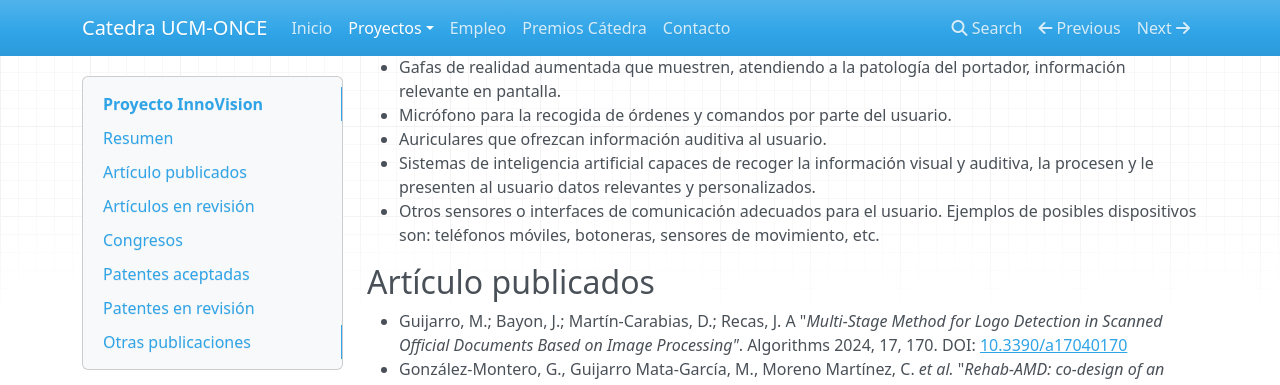
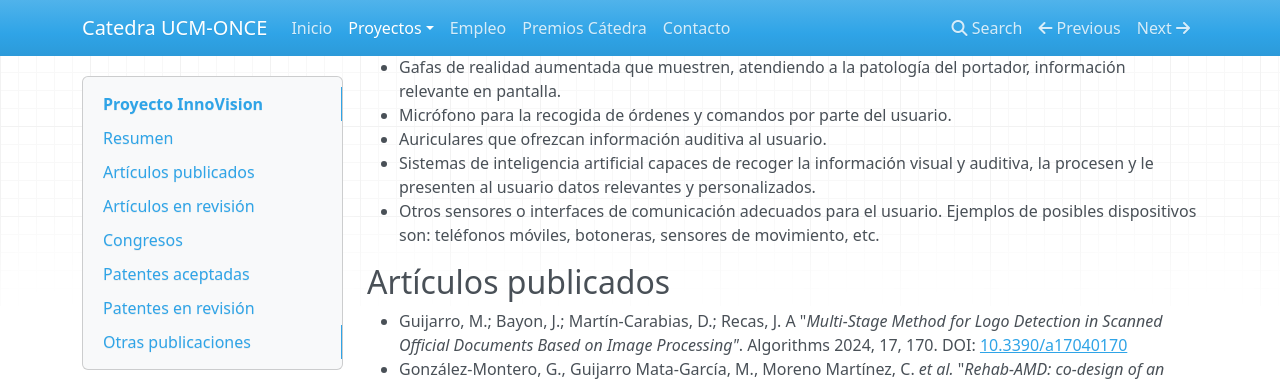
Before and after one commit to catedraonce/catedraonce.github.io, an MkDocs documentation site: the page built from docs/Projects/InnoVision.md, in a window 1280 px wide and 900 px high, scrolled down 910 px. Shown: the top 385 px of the window. Built offline with MkDocs 1.6.1, drawn with Linux system fonts in a browser that asks for light colours; nearby versions of some CDN libraries.

Commit message:
Nueva publicacion

```diff
--- a/docs/Projects/InnoVision.md
+++ b/docs/Projects/InnoVision.md
@@ -19,7 +19,7 @@ En el presente proyecto de investigación se propone avanzar en este sentido, a
 * Sistemas de inteligencia artificial capaces de recoger la información visual y auditiva, la procesen y le presenten al usuario datos relevantes y personalizados.
 * Otros sensores o interfaces de comunicación adecuados para el usuario. Ejemplos de posibles dispositivos son: teléfonos móviles, botoneras, sensores de movimiento, etc.
 
-## Artículo publicados
+## Artículos publicados
 
 * Guijarro, M.; Bayon, J.; Martín-Carabias, D.; Recas, J. A "*Multi-Stage Method for Logo Detection in Scanned Official Documents Based on Image Processing"*. Algorithms 2024, 17, 170. DOI: [10.3390/a17040170](https://doi.org/10.3390/a17040170)
 * González-Montero, G., Guijarro Mata-García, M., Moreno Martínez, C. *et al.* "*Rehab-AMD: co-design of an application for visual rehabilitation and monitoring of Age-related Macular Degeneration*". BMC Medical Informatics and Decision Making, 24, 233 (2024). DOI: [10.1186/s12911-024-02625-w](https://doi.org/10.1186/s12911-024-02625-w)
```
